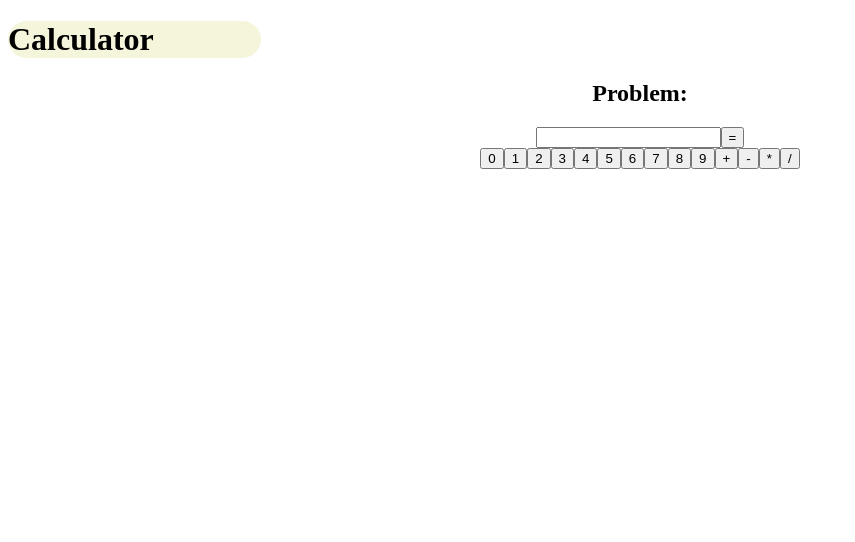
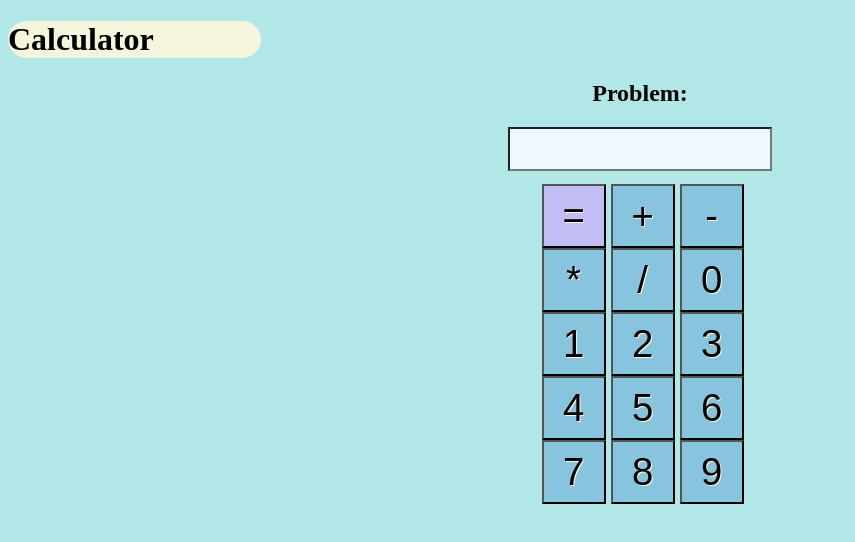
Before and after one commit to lukascobit/text-copier-reactjs, a React (Create React App) app: page / in a window 1280 px wide. Shown: the top 542 px of the page, without its empty margins (0-855 px from the left). Built offline with nearby package versions, Linux system fonts and the light colour scheme.

Commit message:
added styling

```diff
--- a/src/App.css
+++ b/src/App.css
@@ -10,3 +10,42 @@
 .result{
   text-decoration: underline 2px solid black;
 }
+*{
+  background-color: rgb(177, 231, 231);
+}
+
+
+.buttons{
+  position:absolute;
+  display: grid;
+  column-gap: 5px;
+  grid-template-columns: 5vw 5vw 5vw;
+  width: 50%;
+  margin: 1vw 0 0 17vw;
+
+
+}
+
+button {
+  background-color: rgb(135, 197, 222);
+  width: 5vw;
+  height: 5vw;
+  font-size: 3vw;
+  text-shadow: cornsilk 1px 1px;
+}
+
+.all{
+  width: 50%;
+  margin: 0 auto;
+
+}
+
+input{
+  width: 20vw;
+  height: 3vw;
+  font-size: 2vw;
+  background-color: aliceblue;
+}
+.equals{
+  background-color: rgb(194, 190, 245);
+}
--- a/src/components/Calculator.js
+++ b/src/components/Calculator.js
@@ -22,11 +22,15 @@ function Calculator() {
 
 
     return (
-        <div>
+        <div className="all">
             <h2>Problem:</h2>
             <input value={data} onChange={getData}></input>
-            <button onClick={cal} type="submit">=</button>
-            <div>
+            <div className="buttons">
+                <button className="equals" onClick={cal} type="submit">=</button>
+                <button onClick={()=>{setData(data+"+")}}>+</button>
+                <button onClick={()=>{setData(data+"-")}}>-</button>
+                <button onClick={()=>{setData(data+"*")}}>*</button>
+                <button onClick={()=>{setData(data+"/")}}>/</button>
                 <button onClick={()=>{setData(data+"0")}}>0</button>
                 <button onClick={()=>{setData(data+"1")}}>1</button>
                 <button onClick={()=>{setData(data+"2")}}>2</button>
@@ -37,13 +41,8 @@ function Calculator() {
                 <button onClick={()=>{setData(data+"7")}}>7</button>
                 <button onClick={()=>{setData(data+"8")}}>8</button>
                 <button onClick={()=>{setData(data+"9")}}>9</button>
+            </div>
 
-                <button onClick={()=>{setData(data+"+")}}>+</button>
-                <button onClick={()=>{setData(data+"-")}}>-</button>
-                <button onClick={()=>{setData(data+"*")}}>*</button>
-                <button onClick={()=>{setData(data+"/")}}>/</button>
-
-            </div>
         </div>
     )
 }
```
